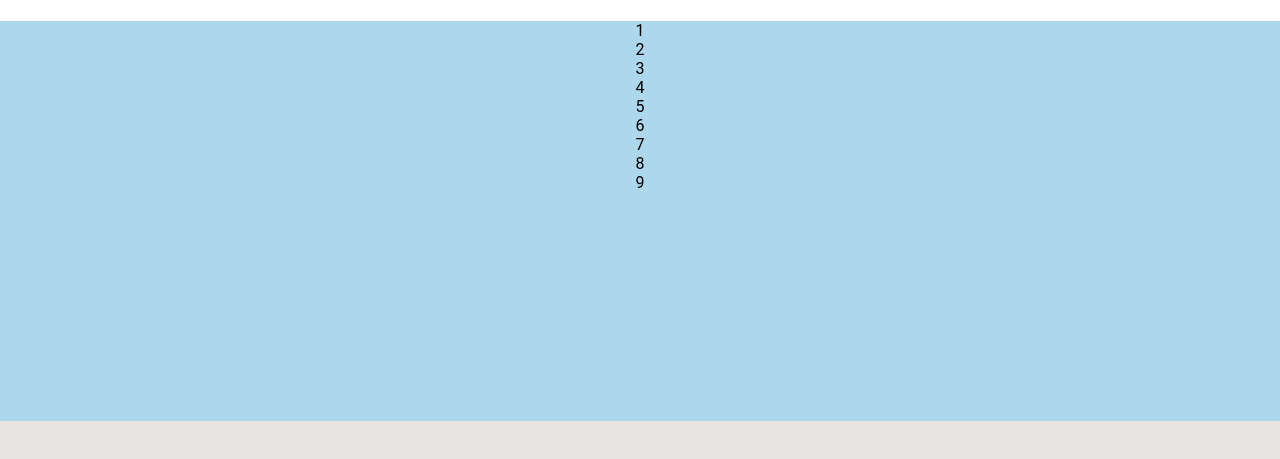
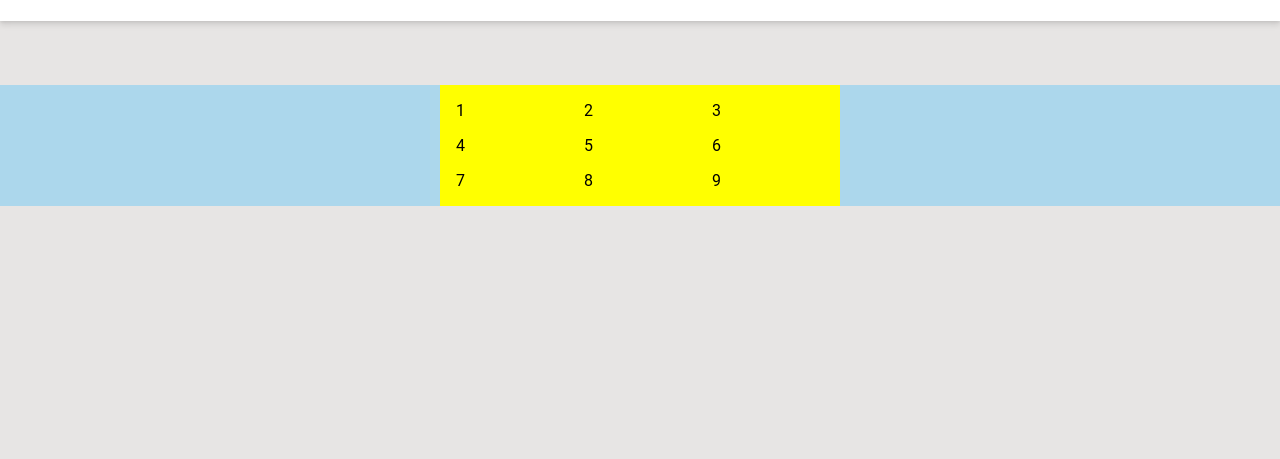
Before and after one commit to Rurutabi/Project-Tic-Tac-Toe, a website: page index.html in a window 1280 px wide. Shown: the part 79-538 px from the top of the page. Drawn offline with Linux system fonts and the light colour scheme.

Commit message:
create simple table

```diff
--- a/style.css
+++ b/style.css
@@ -38,6 +38,22 @@ nav {
 .game-container {
   display: flex;
   background-color: #acd7ec;
-  height: 400px;
+  margin-top: 5%;
   justify-content: center;
 }
+
+.game-grid {
+  display: grid;
+  align-items: center;
+  justify-content: center;
+  background-color: yellow;
+  width: 400px;
+  grid-template-columns: 1fr 1fr 1fr;
+  padding: 16px;
+  gap: 16px;
+}
+
+.gird-item {
+  border: 1px solid rgba(0, 0, 0, 0.8);
+  text-align: center;
+}
```
